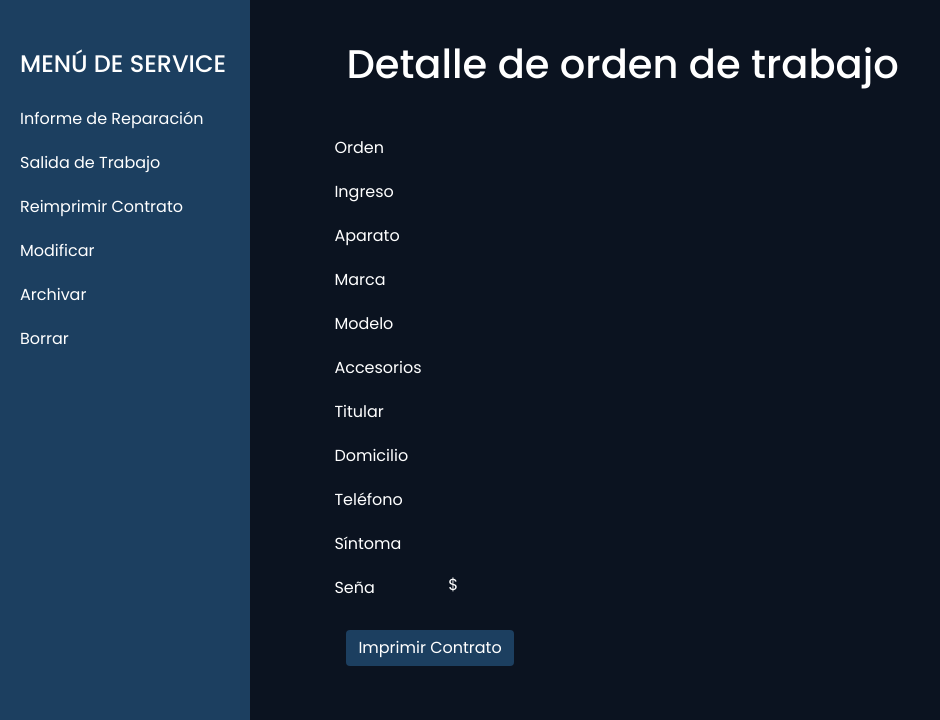
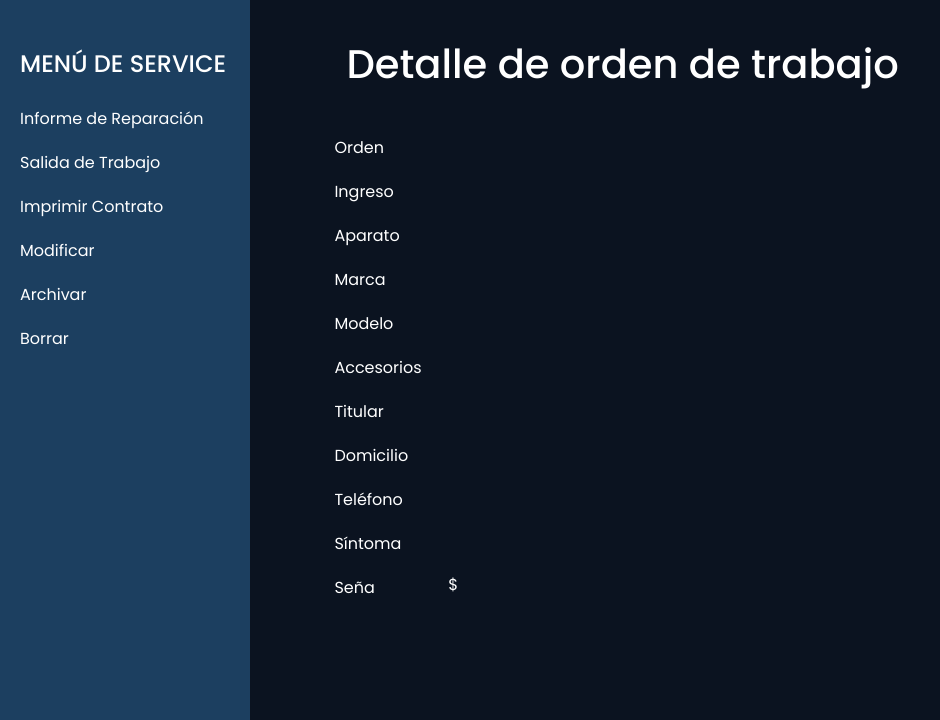
Before and after one commit to YamilaAS/radarElectronica, a CodeIgniter 4 app: template app/Views/vistaOrdenDeReparacion.php in a window 1280 px wide. Shown: the part 85-805 px from the top of the page, without its empty margins (0-940 px from the left). Run offline with PHP 8.4 and a stand-in for CodeIgniter, Linux system fonts and the light colour scheme; the template is opened without the code that fills it, so the values that code supplies are empty; some libraries are stand-ins or nearby versions.

Commit message:
sacamos el boton de imprir contrato en detalle de orden y modificamos el boton del menu service reimprimir contrato por imprimir contrato

```diff
--- a/app/Views/templates/sidebarService.php
+++ b/app/Views/templates/sidebarService.php
@@ -3,7 +3,7 @@
         <h4 class="tituloService">MENÚ DE SERVICE</h4>
         <a class="itmesService" href="<?php echo base_url('/informeDeReparacion') ?>">Informe de Reparación</a>
         <a class="itmesService" href="#">Salida de Trabajo</a>
-        <a class="itmesService" href="<?= $linkContrato ?>" target="_blank">Reimprimir Contrato</a>
+        <a class="itmesService" href="<?= $linkContrato ?>" target="_blank">Imprimir Contrato</a>
         <a class="itmesService" href="#">Modificar</a>
         <a class="itmesService" href="#">Archivar</a>
         <a class="itmesService" href="#">Borrar</a>
--- a/app/Views/vistaOrdenDeReparacion.php
+++ b/app/Views/vistaOrdenDeReparacion.php
@@ -97,11 +97,12 @@
                            class="col-sm-2 col-form-label labelVariable">$ <?= $ordenDeReparacion->senia ?></label>
                 </div>
             </div>
-
+        <!--
             <div class="d-grid gap-2 d-flex justify-content-start">
                 <a type="submit" class="btn btn-primary btn-block btnImprimir" href="<?= $linkContrato ?>"
                    target="_blank">Imprimir Contrato</a>
             </div>
+         -->
         </div>
     </div>
 <?= $this->endSection('contenido') ?>
```
